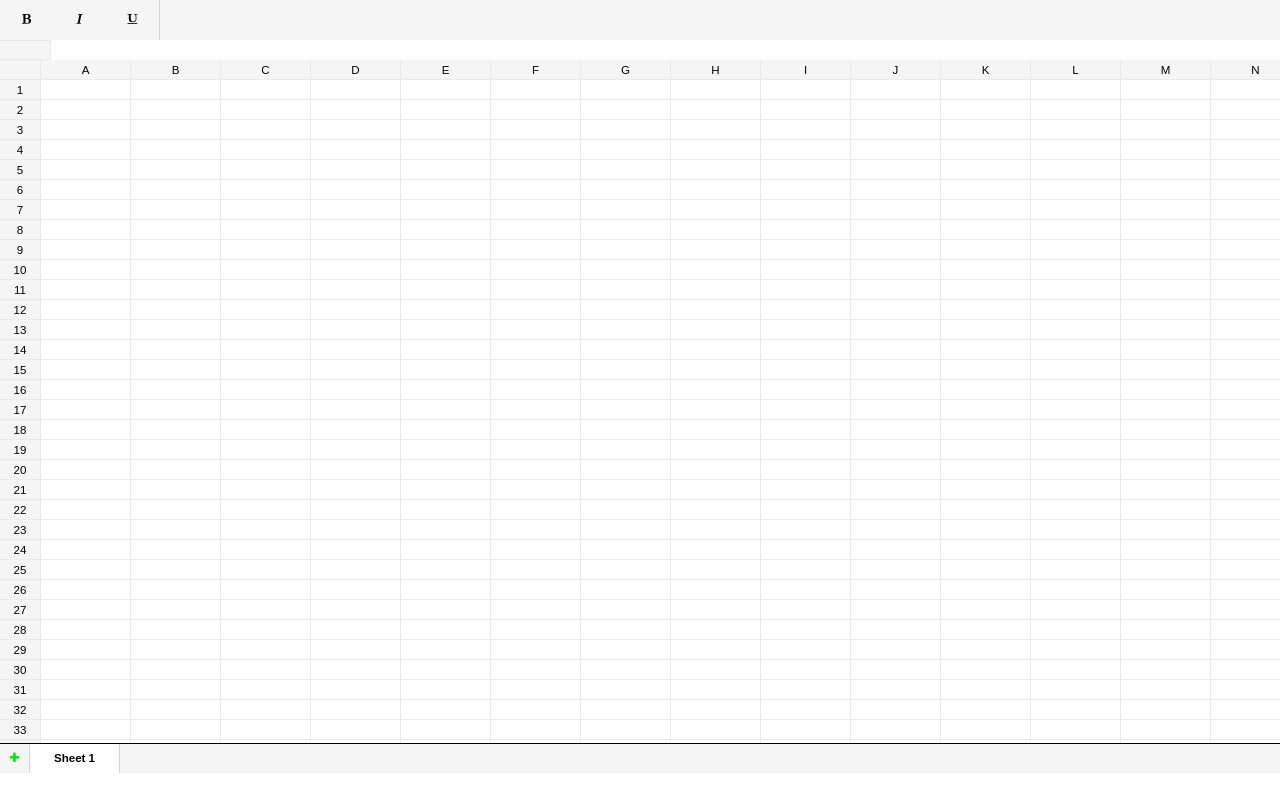
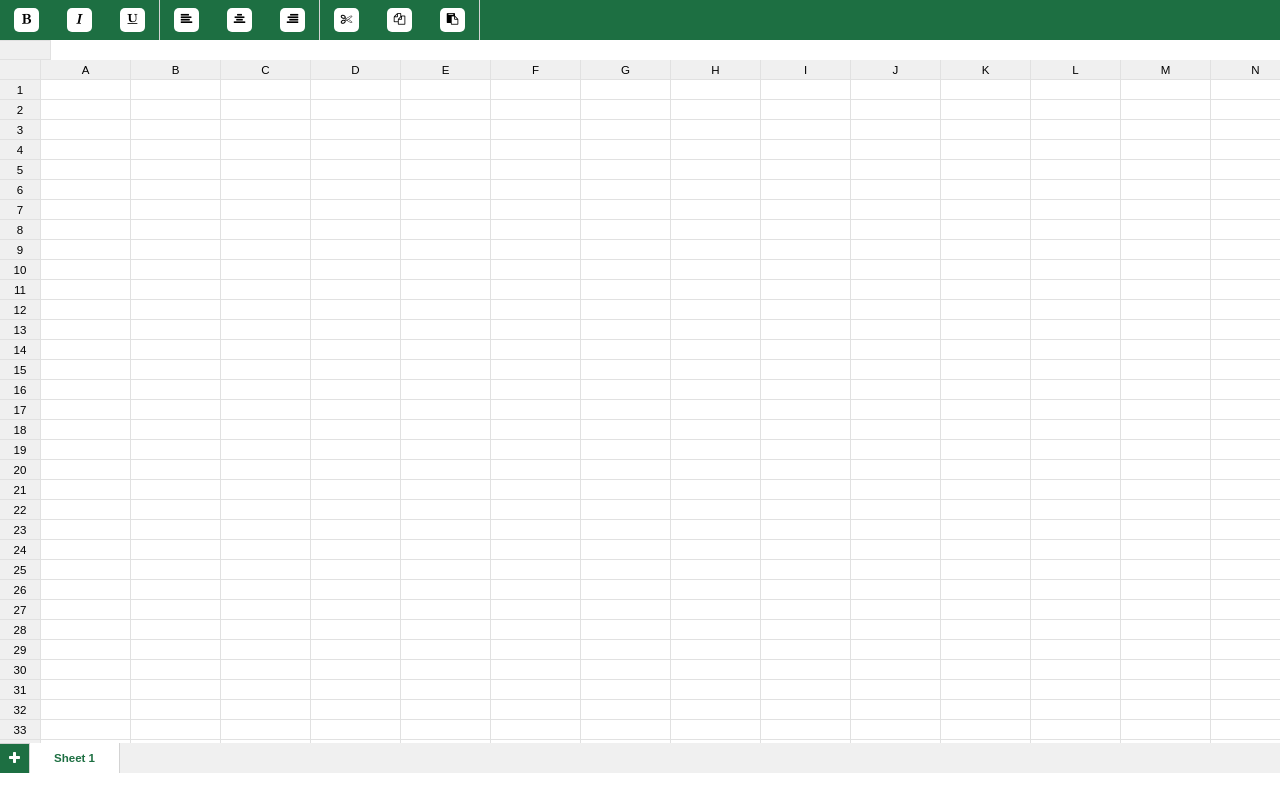
Before and after one commit to chinmay171/Excel-Clone, a plain HTML site: page index.html in a window 1280 px wide. Drawn offline with Linux system fonts and the light colour scheme.

Commit message:
Updated UI

```diff
--- a/index.html
+++ b/index.html
@@ -5,6 +5,7 @@
     <meta http-equiv="X-UA-Compatible" content="IE=edge">
     <meta name="viewport" content="width=device-width, initial-scale=1.0">
     <title>Excel</title>
+    <link rel="shortcut icon" href="./icons8-microsoft-excel-48.ico">
     <link rel="stylesheet" href="https://cdnjs.cloudflare.com/ajax/libs/font-awesome/4.7.0/css/font-awesome.min.css">
     <link rel = "stylesheet" href="./style.css">
 </head>
@@ -14,6 +15,16 @@
             <div class = "bold"><i class="fa fa-bold"></i></div>
             <div class = "italic"><i class="fa fa-italic"></i></div>
             <div class = "underline"><i class="fa fa-underline"></i></div>
+        </div>
+        <div class = "font-align">
+            <div class = "align-left"><i class="fa fa-align-left"></i></div>
+            <div class = "align-centre"><i class="fa fa-align-center"></i></div>
+            <div class = "align-right"><i class="fa fa-align-right"></i></div>
+        </div>
+        <div class = "font-set">
+            <div class = "cut"><i class="fa fa-scissors"></i></div>
+            <div class = "copy"><i class="fa fa-copy"></i></div>
+            <div class = "paste"><i class="fa fa-paste"></i></div>
         </div>
     </div>
     <div class = "address-content">
--- a/script.js
+++ b/script.js
@@ -40,8 +40,10 @@
 
             cellObject.fontStyle.bold?document.querySelector(".bold").classList.add("active-font-style"):
             document.querySelector(".bold").classList.remove("active-font-style");
+
             cellObject.fontStyle.italic?document.querySelector(".italic").classList.add("active-font-style"):
             document.querySelector(".italic").classList.remove("active-font-style");
+
             cellObject.fontStyle.underline?document.querySelector(".underline").classList.add("active-font-style"):
             document.querySelector(".underline").classList.remove("active-font-style");
         })
--- a/style.css
+++ b/style.css
@@ -1,6 +1,6 @@
 :root{
-    --border-color:rgb(235, 235, 235);
-    --cell-background:rgb(245, 245, 245);
+    --border-color:rgb(225, 225, 225);
+    --cell-background:rgb(240, 240, 240);
 }
 
 *{
@@ -14,7 +14,8 @@
 .menu-option{
     /* border-bottom: 0.5px solid var(--border-color); */
     height: 40px;
-    background-color: var(--cell-background);
+    /* background-color: var(--cell-background); */
+    background-color: #1D6F42;
 }
 
 .address-content{
@@ -28,10 +29,11 @@
     background-color: white;
     position: relative;
     overflow: auto;
+    /* border-bottom: 0.1px solid lightgray; */
 }
 
 .sheets{
-    border-top: 0.5px solid;
+    /* border-top: 0.5px solid; */
     /* border-bottom: 0.1px solid black; */
     height: 30px;
     background-color: var(--cell-background);
@@ -131,14 +133,16 @@
 }
 
 .add-sheets{
-    color : rgb(0, 235, 0);
+    background-color: #1D6F42;
+    color : white;
     width: 30px;
     height: 100%;
     display: flex;
     justify-content: center;
     align-items: center;
     border-right: 0.1px solid lightgray;
-    font-size: 12px;
+    border-top: 0.1px solid lightgray;
+    font-size: 14px;
 }
 
 .sheet{
@@ -149,11 +153,15 @@
     align-items: center;
     justify-content: center;
     cursor: pointer;
+    border-top: 0.1px solid lightgray;
 }
 
 .active-sheet{
     background-color: white;
     font-weight: bold;
+    color:#1D6F42;
+    border-top: none;
+    font-weight: 5000;
 }
 
 .font-style{
@@ -161,7 +169,7 @@
     justify-content: space-around;
     align-items: center;
     width: 160px;
-    height: 100%;
+    height: 40px;
     border-right: 1px solid lightgray;
 }
 
@@ -172,22 +180,83 @@
     display: flex;
     justify-content: center;
     align-items: center;
+    background-color: white;
+    border-radius: 5px;
 }
 
 .font-style div:hover{
-    background-color: lightgray;
+    background-color: var(--cell-background);
     border-radius: 5px;
 }
 
 .active-font-style{
-    background-color: lightgray;
+    background-color: var(--cell-background);
     border-radius: 5px;
 }
 
 .active-cell{
-    border: 2.5px solid rgb(0, 235, 0);
+    border: 1.5px solid #1D6F42;
 }
 
 .active-row-col{
     background-color: lightgray;
 }
+
+.font-align{
+    display: flex;
+    justify-content: space-around;
+    align-items: center;
+    position: absolute;
+    left: 160px;
+    top: 0px;
+    height: 40px;
+    width: 160px;
+    border-right: 1px solid lightgray;
+    font-size: 15px;
+}
+
+.font-align div{
+    cursor: pointer;
+    width: 25px;
+    height: 60%;
+    background-color: white;
+    border-radius: 5px;
+    display: flex;
+    justify-content: center;
+    align-items: center;
+}
+
+.font-align div:hover{
+    background-color: var(--cell-background);
+    border-radius: 5px;
+}
+
+.font-set{
+    display: flex;
+    justify-content: space-around;
+    align-items: center;
+    position: absolute;
+    left: 320px;
+    top: 0px;
+    height: 40px;
+    width: 160px;
+    border-right: 1px solid lightgray;
+    font-size: 15px;
+    /* background-color: aliceblue; */
+}
+
+.font-set div{
+    cursor: pointer;
+    width: 25px;
+    height: 60%;
+    background-color: white;
+    border-radius: 5px;
+    display: flex;
+    justify-content: center;
+    align-items: center;
+}
+
+.font-set div:hover{
+    background-color: var(--cell-background);
+    border-radius: 5px;
+}
```
Also changed, not shown: icons8-microsoft-excel-48.ico (added).
